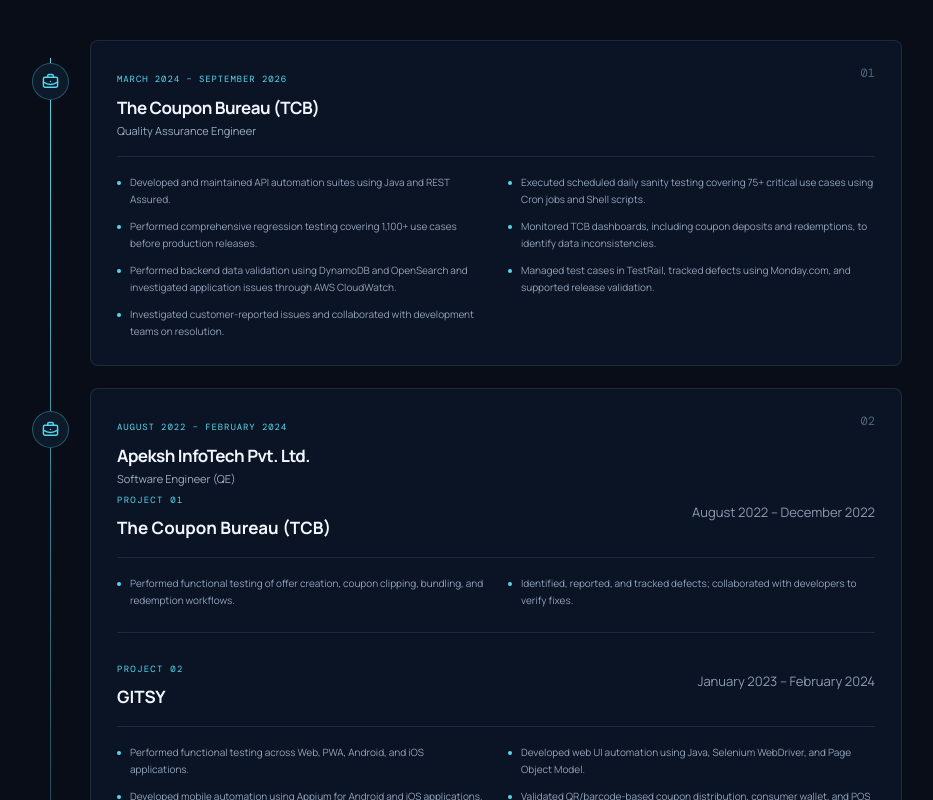
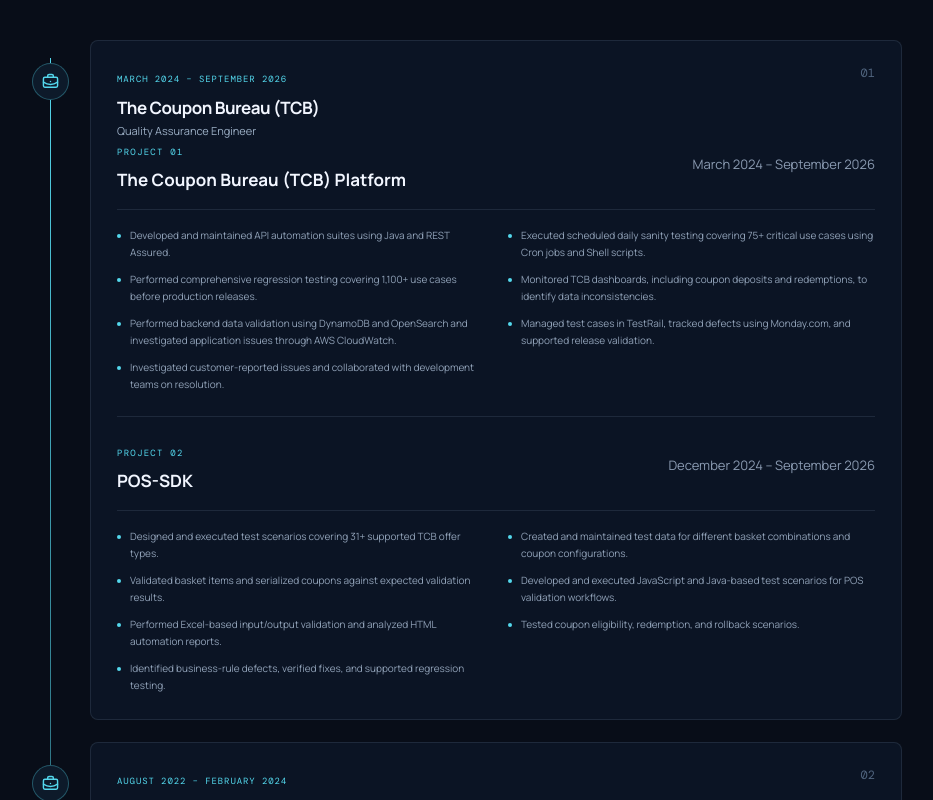
Before and after one commit to SdDastagiri/dastagiri-qa-portfolio, a React (Vite) app: page / in a window 1280 px wide. Shown: the part 4920-5720 px from the top of the page, without its empty margins (56-989 px from the left). Built offline with nearby package versions, Linux system fonts and the light colour scheme.

Commit message:
updated project details

```diff
--- a/src/data.js
+++ b/src/data.js
@@ -240,11 +240,15 @@ export const projects = [
   },
 ]
 
-
 export const experience = [
   {
     company: 'The Coupon Bureau (TCB)',
     role: 'Quality Assurance Engineer',
+    period: 'March 2024 – September 2026',
+
+    projects: [
+      {
+        name: 'The Coupon Bureau (TCB) Platform',
         period: 'March 2024 – September 2026',
         points: [
           'Developed and maintained API automation suites using Java and REST Assured.',
@@ -254,6 +258,21 @@ export const experience = [
           'Performed backend data validation using DynamoDB and OpenSearch and investigated application issues through AWS CloudWatch.',
           'Managed test cases in TestRail, tracked defects using Monday.com, and supported release validation.',
           'Investigated customer-reported issues and collaborated with development teams on resolution.',
+        ],
+      },
+      {
+        name: 'POS-SDK',
+        period: 'December 2024 – September 2026',
+        points: [
+          'Designed and executed test scenarios covering 31+ supported TCB offer types.',
+          'Created and maintained test data for different basket combinations and coupon configurations.',
+          'Validated basket items and serialized coupons against expected validation results.',
+          'Developed and executed JavaScript and Java-based test scenarios for POS validation workflows.',
+          'Performed Excel-based input/output validation and analyzed HTML automation reports.',
+          'Tested coupon eligibility, redemption, and rollback scenarios.',
+          'Identified business-rule defects, verified fixes, and supported regression testing.',
+        ],
+      },
     ],
   },
   {
@@ -293,7 +312,6 @@ export const experience = [
   },
 ]
 
-
 export const education = {
   degree: 'B.Tech — Mechanical Engineering',
   college: 'St. Ann’s College of Engineering and Technology',
```
Lines whose indentation alone changed are shown as unchanged.
